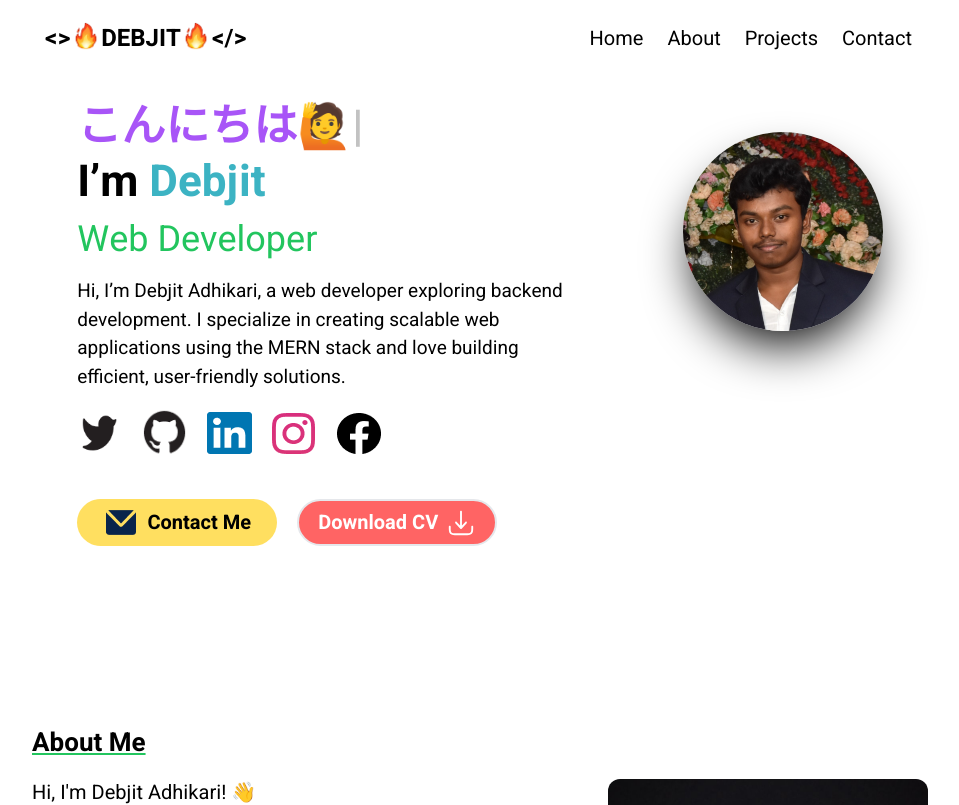
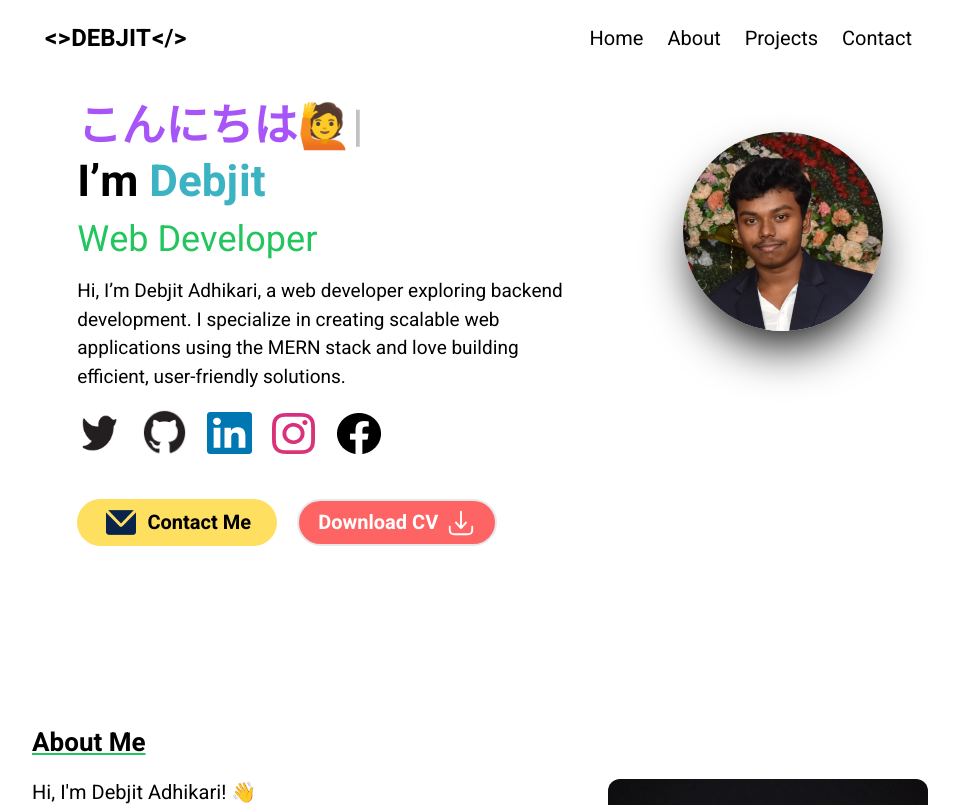
Before and after one commit to DebjitAdhikari/my-new-portfolio, a React (Vite) app: page / in a window 1280 px wide. Shown: the top 805 px of the page, without its empty margins (160-1119 px from the left). Built offline with nearby package versions, Linux system fonts and the light colour scheme.

Commit message:
Update NavBar.jsx

```diff
--- a/src/sections/NavBar.jsx
+++ b/src/sections/NavBar.jsx
@@ -10,10 +10,10 @@ function NavBar() {
             {/* logo */}
             <h1 className="lg:text-[24px] z-30 text-[20px]  rounded-xl hover:cursor-pointer font-bold flex gap-0 ">
                 {"<>"}
-                <img src="images/fire-flame.gif" className="w-[30px] h-[30px]" alt="fire" />
+{/*                 <img src="images/fire-flame.gif" className="w-[30px] h-[30px]" alt="fire" /> */}
                 {/* <img src="images/blue-fire.gif" className="w-[30px] h-[40px]" alt="fire" /> */}
                 {"DEBJIT"}
-                <img src="images/fire-flame.gif" className="w-[30px] h-[30px]" alt="fire" />
+{/*                 <img src="images/fire-flame.gif" className="w-[30px] h-[30px]" alt="fire" /> */}
                 {"</>"}
             </h1>
             {/* contents */}
```
